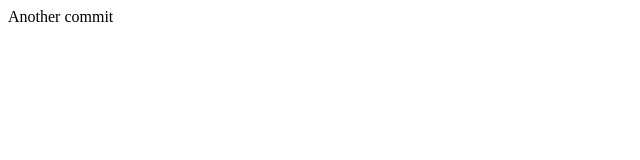
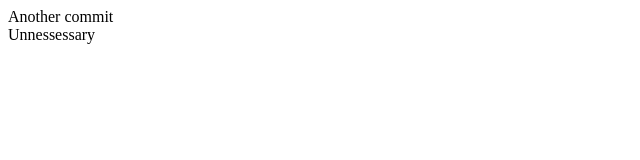
Before and after one commit to mike-chernobay/TMS-FE, a plain HTML site: page lesson-05/index.html in a window 1280 px wide. Shown: the full height of the page, 0-640 px from the left. Drawn offline with Linux system fonts and the light colour scheme.

Commit message:
unnecessery commit

```diff
--- a/lesson-05/index.html
+++ b/lesson-05/index.html
@@ -8,5 +8,6 @@
     </head>
     <body>
         <div>Another commit</div>
+        <div>Unnessessary</div>
     </body>
 </html>
```
